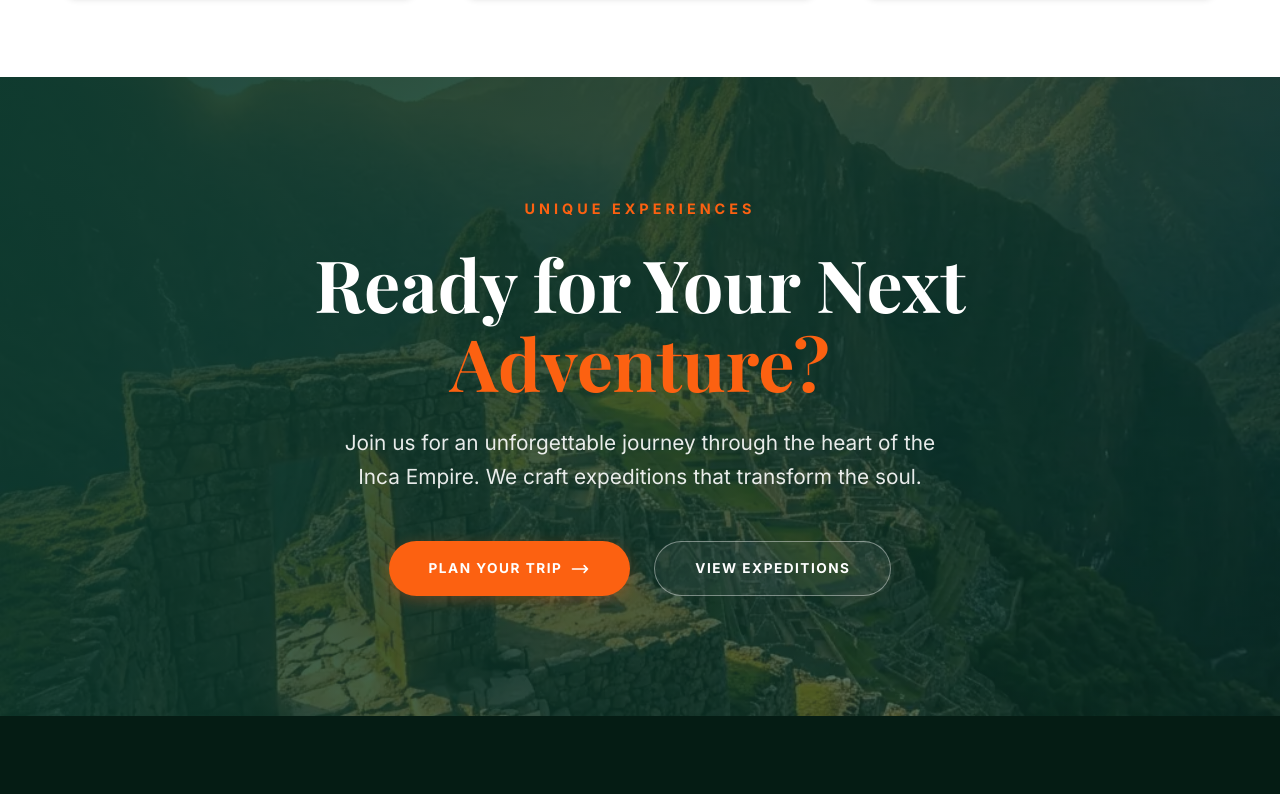
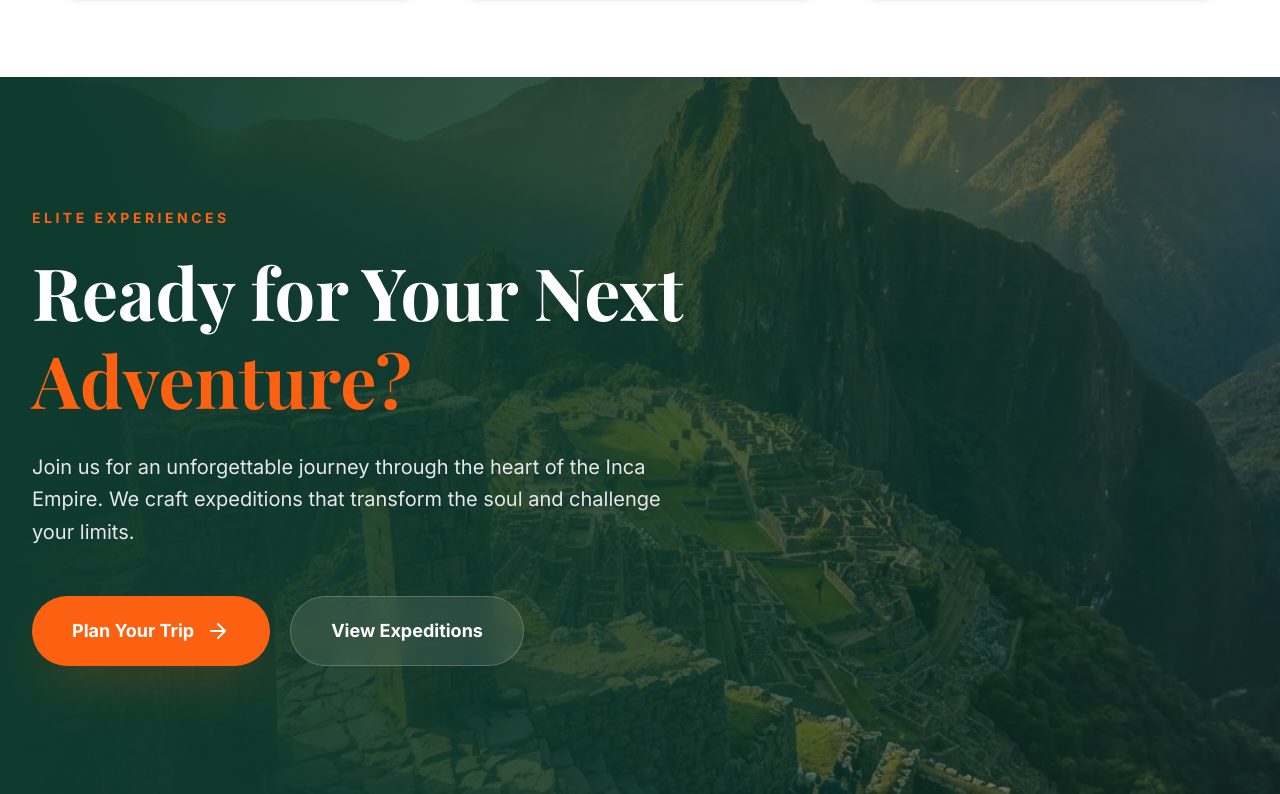
Before and after one commit to alphasoft-in/machupicchuandesmarathon, an Astro site: page /en/alternative-treks in a window 1280 px wide. Shown: the part 3938-4732 px from the top of the page. Built offline with nearby package versions, Linux system fonts and the light colour scheme; Astro itself is replaced by a stand-in of ours; a web font is replaced by a local one.

Commit message:
Convert PremiumCTA to React component using Tailwind CSS and Framer Motion

```diff
--- a/src/components/PremiumCTA.astro
+++ /dev/null
@@ -1,142 +0,0 @@
----
-import { useTranslations, useTranslatedPath } from '../utils/i18n.js';
-
-const { lang } = Astro.props;
-const t = useTranslations(lang);
-const translatePath = useTranslatedPath(lang);
-
-const WHATSAPP_NUMBER = "51993187203";
-const defaultMessage = lang === 'es'
-  ? "Hola, me gustaría planear mi próximo viaje con Machu Picchu Andes Marathon."
-  : "Hello, I would like to plan my next trip with Machu Picchu Andes Marathon.";
-const whatsappUrl = `https://wa.me/${WHATSAPP_NUMBER}?text=${encodeURIComponent(defaultMessage)}`;
----
-
-<section class="premium-cta">
-  <div class="cta-overlay"></div>
-  <div class="container cta-container">
-    <div class="cta-content animate-fade-in">
-      <span class="cta-tagline">{lang === 'es' ? 'EXPERIENCIAS ÚNICAS' : 'UNIQUE EXPERIENCES'}</span>
-      <h2 class="cta-title">
-        {lang === 'es' ? '¿Listo para tu próxima' : 'Ready for Your Next'}
-        <span class="text-secondary">{lang === 'es' ? 'Aventura?' : 'Adventure?'}</span>
-      </h2>
-
-      <p class="cta-description">
-        {lang === 'es'
-          ? 'Únete a nosotros en un viaje inolvidable por el corazón del Imperio Inca. Diseñamos expediciones que transforman el alma.'
-          : 'Join us for an unforgettable journey through the heart of the Inca Empire. We craft expeditions that transform the soul.'}
-      </p>
-
-      <div class="cta-actions">
-        <a
-          href={whatsappUrl}
-          target="_blank"
-          rel="noopener noreferrer"
-          class="btn btn-primary"
-        >
-          {lang === 'es' ? 'Planea tu Viaje' : 'Plan Your Trip'}
-          <svg class="ml-2 w-5 h-5" fill="none" stroke="currentColor" viewBox="0 0 24 24" style="width: 20px; height: 20px; margin-left: 8px;">
-            <path stroke-linecap="round" stroke-linejoin="round" stroke-width="2" d="M17 8l4 4m0 0l-4 4m4-4H3" />
-          </svg>
-        </a>
-
-        <a
-          href={translatePath('/inca-trail')}
-          class="btn btn-outline"
-        >
-          {lang === 'es' ? 'Ver Expediciones' : 'View Expeditions'}
-        </a>
-      </div>
-    </div>
-  </div>
-</section>
-
-<style>
-  .premium-cta {
-    position: relative;
-    padding: 120px 0;
-    background-image: url('/images/cta-bg.webp');
-    background-size: cover;
-    background-position: center;
-    background-attachment: fixed;
-    overflow: hidden;
-    color: white;
-  }
-
-  .cta-overlay {
-    position: absolute;
-    top: 0;
-    left: 0;
-    width: 100%;
-    height: 100%;
-    background: linear-gradient(135deg, rgba(14, 59, 46, 0.95) 0%, rgba(14, 59, 46, 0.6) 100%);
-    z-index: 1;
-  }
-
-  .cta-container {
-    position: relative;
-    z-index: 2;
-  }
-
-  .cta-content {
-    max-width: 800px;
-    margin: 0 auto;
-    text-align: center;
-  }
-
-  .cta-tagline {
-    display: block;
-    font-size: 0.9rem;
-    font-weight: 700;
-    letter-spacing: 4px;
-    color: var(--secondary);
-    margin-bottom: 1.5rem;
-    text-transform: uppercase;
-  }
-
-  .cta-title {
-    font-size: clamp(2.5rem, 6vw, 4.5rem);
-    line-height: 1.1;
-    margin-bottom: 1.5rem;
-    font-family: var(--font-serif);
-  }
-
-  .cta-description {
-    font-size: clamp(1.1rem, 2vw, 1.3rem);
-    margin-bottom: 3rem;
-    opacity: 0.9;
-    max-width: 600px;
-    margin-left: auto;
-    margin-right: auto;
-    line-height: 1.6;
-  }
-
-  .cta-actions {
-    display: flex;
-    gap: 1.5rem;
-    justify-content: center;
-    flex-wrap: wrap;
-  }
-
-  .text-secondary {
-    color: var(--secondary);
-  }
-
-  @media (max-width: 768px) {
-    .premium-cta {
-      padding: 80px 0;
-      background-attachment: scroll; /* Better for mobile performance */
-    }
-
-    .cta-actions {
-      flex-direction: column;
-      align-items: center;
-    }
-
-    .cta-actions .btn {
-      width: 100%;
-      max-width: 300px;
-    }
-  }
-</style>
--- /dev/null
+++ b/src/components/PremiumCTA.tsx
@@ -0,0 +1,80 @@
+import React from 'react';
+import { useTranslations, useTranslatedPath } from '../utils/i18n';
+import { motion } from 'framer-motion';
+import { ArrowRight } from 'lucide-react';
+
+interface Props {
+  lang: 'en' | 'es';
+}
+
+export default function PremiumCTA({ lang }: Props) {
+  const t = useTranslations(lang);
+  const translatePath = useTranslatedPath(lang);
+
+  const WHATSAPP_NUMBER = "51993187203";
+  const defaultMessage = lang === 'es'
+    ? "Hola, me gustaría planear mi próximo viaje con Machu Picchu Andes Marathon."
+    : "Hello, I would like to plan my next trip with Machu Picchu Andes Marathon.";
+  const whatsappUrl = `https://wa.me/${WHATSAPP_NUMBER}?text=${encodeURIComponent(defaultMessage)}`;
+
+  return (
+    <section className="relative py-24 md:py-32 overflow-hidden bg-[#0e3b2e]">
+      {/* Background Image */}
+      <div className="absolute inset-0 z-0">
+        <img
+          src="/images/cta-bg.webp"
+          alt="Machu Picchu"
+          className="w-full h-full object-cover opacity-60"
+        />
+        <div className="absolute inset-0 bg-gradient-to-r from-[#0e3b2e] via-[#0e3b2e]/70 to-transparent" />
+      </div>
+
+      <div className="container relative z-10 mx-auto px-4 md:px-8">
+        <motion.div
+          className="max-w-4xl"
+          initial={{ opacity: 0, y: 30 }}
+          whileInView={{ opacity: 1, y: 0 }}
+          viewport={{ once: true }}
+          transition={{ duration: 0.8 }}
+        >
+          <span className="inline-block text-[#fc6111] font-bold tracking-[0.25em] text-sm mb-6 uppercase">
+            {lang === 'es' ? 'Experiencias de Élite' : 'Elite Experiences'}
+          </span>
+
+          <h2 className="text-4xl md:text-6xl lg:text-7xl font-bold text-white mb-8 leading-[1.1] font-serif">
+            {lang === 'es' ? '¿Listo para tu próxima' : 'Ready for Your Next'}
+            <span className="text-[#fc6111] block mt-2">{lang === 'es' ? 'Aventura?' : 'Adventure?'}</span>
+          </h2>
+
+          <p className="text-lg md:text-xl text-gray-200 mb-12 max-w-2xl leading-relaxed">
+            {lang === 'es'
+              ? 'Únete a nosotros en un viaje inolvidable por el corazón del Imperio Inca. Diseñamos expediciones que transforman el alma y desafían tus límites.'
+              : 'Join us for an unforgettable journey through the heart of the Inca Empire. We craft expeditions that transform the soul and challenge your limits.'}
+          </p>
+
+          <div className="flex flex-wrap gap-5">
+            <a
+              href={whatsappUrl}
+              target="_blank"
+              rel="noopener noreferrer"
+              className="group flex items-center gap-3 bg-[#fc6111] text-white px-10 py-5 rounded-full font-bold text-lg hover:bg-[#fc6111]/90 transition-all transform hover:-translate-y-1 shadow-2xl shadow-orange-500/20"
+            >
+              {lang === 'es' ? 'Planea tu Viaje' : 'Plan Your Trip'}
+              <ArrowRight className="group-hover:translate-x-1 transition-transform" size={24} />
+            </a>
+
+            <a
+              href={translatePath('/inca-trail')}
+              className="flex items-center bg-white/10 backdrop-blur-md text-white border border-white/20 px-10 py-5 rounded-full font-bold text-lg hover:bg-white/20 transition-all transform hover:-translate-y-1"
+            >
+              {lang === 'es' ? 'Ver Expediciones' : 'View Expeditions'}
+            </a>
+          </div>
+        </motion.div>
+      </div>
+
+      {/* Aesthetic Micro-animations */}
+      <div className="absolute top-0 right-0 w-1/3 h-full bg-gradient-to-l from-white/5 to-transparent pointer-events-none" />
+    </section>
+  );
+}
--- a/src/pages/[lang]/alternative-treks.astro
+++ b/src/pages/[lang]/alternative-treks.astro
@@ -5,7 +5,7 @@ import { useTranslations, useTranslatedPath } from '../../utils/i18n';
 import PageHeader from '../../components/PageHeader';
 import TourGrid from '../../components/TourGrid';
 
-import PremiumCTA from '../../components/PremiumCTA.astro';
+import PremiumCTA from '../../components/PremiumCTA';
 export function getStaticPaths() {
   return [
     { params: { lang: 'en' } },
@@ -40,5 +40,5 @@ const altTours = tours
     </div>
   </section>
 
-  <PremiumCTA lang={lang} />
+  <PremiumCTA client:visible lang={lang} />
 </Layout>
--- a/src/pages/[lang]/ayni-project.astro
+++ b/src/pages/[lang]/ayni-project.astro
@@ -2,7 +2,7 @@
 import Layout from '../../layouts/Layout.astro';
 import { useTranslations, useTranslatedPath } from '../../utils/i18n';
 import PageHeader from '../../components/PageHeader';
-import PremiumCTA from '../../components/PremiumCTA.astro';
+import PremiumCTA from '../../components/PremiumCTA';
 import { Sun, Zap, Users, GraduationCap, Heart, Leaf, Rocket } from 'lucide-react';
 
 export function getStaticPaths() {
@@ -156,7 +156,7 @@ const tAyni = content[lang];
     </div>
   </section>
 
-  <PremiumCTA lang={lang} />
+  <PremiumCTA client:visible lang={lang} />
 </Layout>
 
 <style>
--- a/src/pages/[lang]/inca-trail.astro
+++ b/src/pages/[lang]/inca-trail.astro
@@ -5,7 +5,7 @@ import { useTranslations, useTranslatedPath } from '../../utils/i18n';
 import PageHeader from '../../components/PageHeader';
 import TourGrid from '../../components/TourGrid';
 
-import PremiumCTA from '../../components/PremiumCTA.astro';
+import PremiumCTA from '../../components/PremiumCTA';
 export function getStaticPaths() {
   return [
     { params: { lang: 'en' } },
@@ -40,5 +40,5 @@ const incaTours = tours
     </div>
   </section>
 
-  <PremiumCTA lang={lang} />
+  <PremiumCTA client:visible lang={lang} />
 </Layout>
--- a/src/pages/[lang]/index.astro
+++ b/src/pages/[lang]/index.astro
@@ -8,7 +8,7 @@ import CategoryGrid from '../../components/CategoryGrid';
 import TourGrid from '../../components/TourGrid';
 import TestimonialsSlider from '../../components/TestimonialsSlider';
 import BookingForm from '../../components/BookingForm';
-import PremiumCTA from '../../components/PremiumCTA.astro';
+import PremiumCTA from '../../components/PremiumCTA';
 
 export function getStaticPaths() {
   return [
@@ -168,5 +168,5 @@ const testimonials = [
   <TestimonialsSlider client:visible lang={lang} testimonials={testimonials} />
 
   <!-- Booking CTA Section -->
-  <PremiumCTA lang={lang} />
+  <PremiumCTA client:visible lang={lang} />
 </Layout>
--- a/src/pages/[lang]/luxury.astro
+++ b/src/pages/[lang]/luxury.astro
@@ -5,7 +5,7 @@ import { useTranslations, useTranslatedPath } from '../../utils/i18n';
 import PageHeader from '../../components/PageHeader';
 import TourGrid from '../../components/TourGrid';
 
-import PremiumCTA from '../../components/PremiumCTA.astro';
+import PremiumCTA from '../../components/PremiumCTA';
 export function getStaticPaths() {
   return [
     { params: { lang: 'en' } },
@@ -40,5 +40,5 @@ const luxuryTours = allTours
     </div>
   </section>
 
-  <PremiumCTA lang={lang} />
+  <PremiumCTA client:visible lang={lang} />
 </Layout>
--- a/src/pages/[lang]/other-treks.astro
+++ b/src/pages/[lang]/other-treks.astro
@@ -5,7 +5,7 @@ import { useTranslations, useTranslatedPath } from '../../utils/i18n';
 import PageHeader from '../../components/PageHeader';
 import TourGrid from '../../components/TourGrid';
 
-import PremiumCTA from '../../components/PremiumCTA.astro';
+import PremiumCTA from '../../components/PremiumCTA';
 export function getStaticPaths() {
   return [
     { params: { lang: 'en' } },
@@ -40,5 +40,5 @@ const otherTours = tours
     </div>
   </section>
 
-  <PremiumCTA lang={lang} />
+  <PremiumCTA client:visible lang={lang} />
 </Layout>
--- a/src/pages/[lang]/tour-days.astro
+++ b/src/pages/[lang]/tour-days.astro
@@ -5,7 +5,7 @@ import { useTranslations, useTranslatedPath } from '../../utils/i18n';
 import PageHeader from '../../components/PageHeader';
 import TourGrid from '../../components/TourGrid';
 
-import PremiumCTA from '../../components/PremiumCTA.astro';
+import PremiumCTA from '../../components/PremiumCTA';
 export function getStaticPaths() {
   return [
     { params: { lang: 'en' } },
@@ -40,5 +40,5 @@ const dailyTours = tours
     </div>
   </section>
 
-  <PremiumCTA lang={lang} />
+  <PremiumCTA client:visible lang={lang} />
 </Layout>
--- a/src/pages/[lang]/tours/[slug].astro
+++ b/src/pages/[lang]/tours/[slug].astro
@@ -5,7 +5,7 @@ import { getCollection } from 'astro:content';
 import { useTranslations, useTranslatedPath } from '../../../utils/i18n.js';
 import TourDetailsTabs from '../../../components/TourDetailsTabs';
 import BookingSidebar from '../../../components/BookingSidebar';
-import PremiumCTA from '../../../components/PremiumCTA.astro';
+import PremiumCTA from '../../../components/PremiumCTA';
 
 
 export async function getStaticPaths() {
@@ -171,5 +171,5 @@ const recommendations = allTours
           );
         })}
       </div>
-  <PremiumCTA lang={lang} />
+  <PremiumCTA client:visible lang={lang} />
 </Layout>
```
